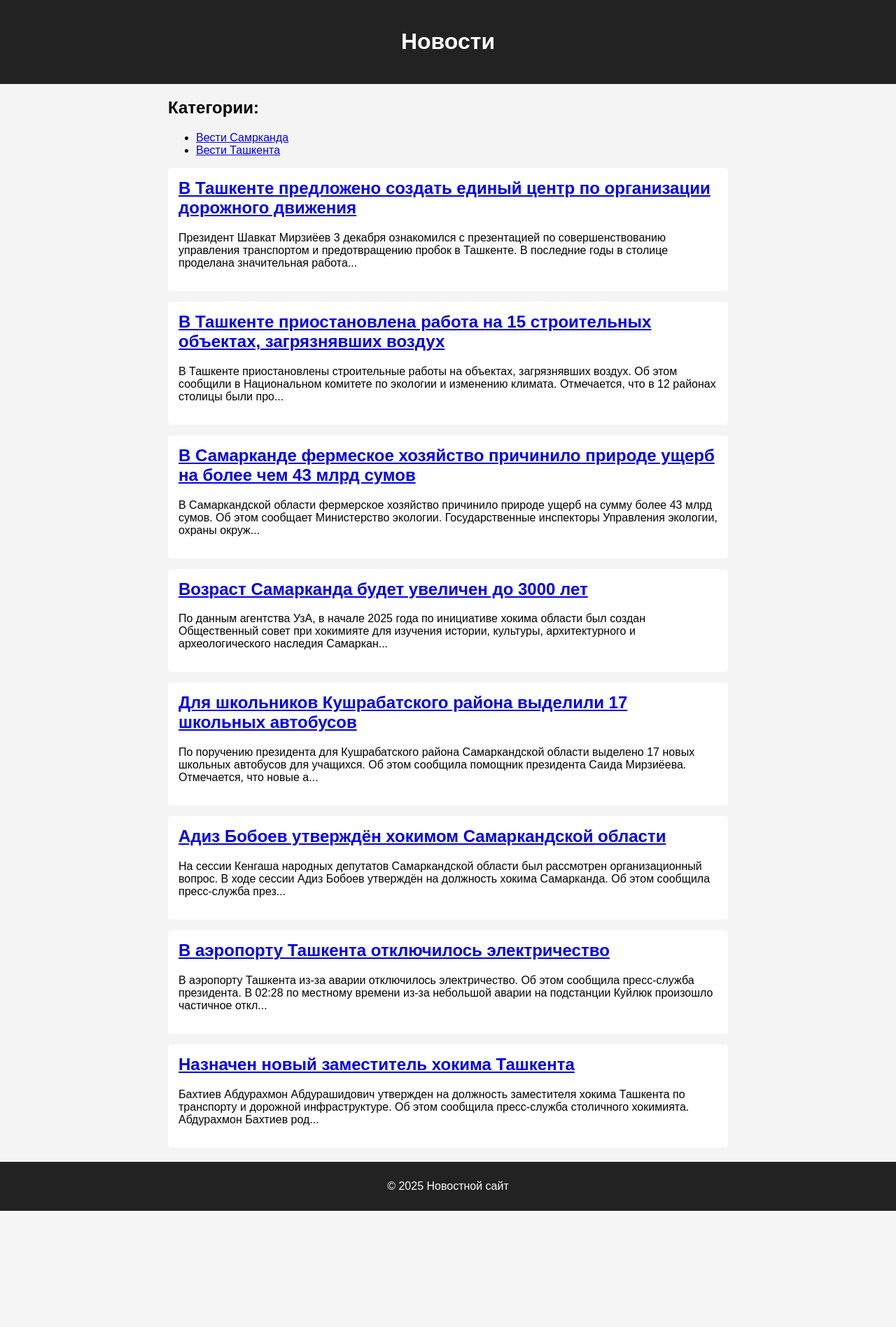
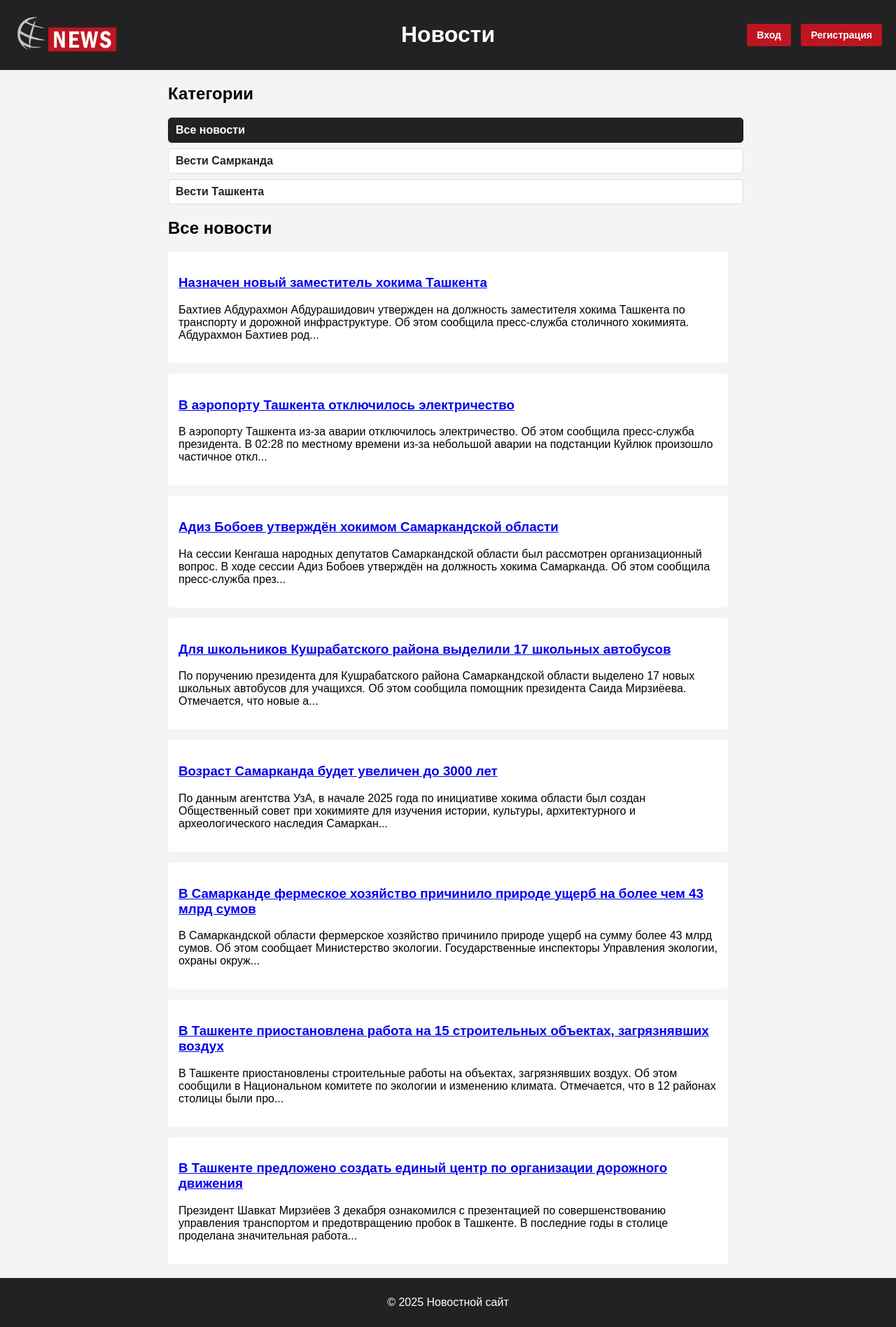
Before and after one commit to ramazonmurodov/news_project, a Django app: page / in a window 1280 px wide. Shown: the whole page at 70% size. Before the commit the page ends 1730 px from the top, so only its background shows below. Run offline with Django 5.2, Linux system fonts and the light colour scheme; data comes from the database, SQL or seed files in the repository; both versions use the stored data as it was after the commit.

Commit message:
Добавил новые шаблоны, стили и авторизацию

```diff
--- a/index/static/style.css
+++ b/index/static/style.css
@@ -6,12 +6,46 @@ body {
 }
 
 header {
+    display: flex;
+    align-items: center;
+    justify-content: space-between;
+    padding: 10px 20px;
     background-color: #222;
     color: white;
-    padding: 20px;
+}
+
+header .header-left {
+    flex: 1;
+}
+
+header .header-center {
+    flex: 1;
     text-align: center;
 }
+header .header-center a{
+    text-decoration: none ;
+    color: white;
+}
 
+
+header .header-right {
+    flex: 1;
+    text-align: right;
+}
+
+header .header-right a {
+    margin-left: 15px;
+    text-decoration: none;
+    color: white;
+    font-weight: bold;
+}
+
+
+.logo{
+    width:150px;
+    height:auto;
+
+}
 main {
     max-width: 800px;
     margin: 20px auto;
@@ -28,9 +62,88 @@ main {
     margin-top: 0;
 }
 
+header .header-right a,
+header .header-right .logout-button {
+    background-color: #bd1621;
+    color: white;
+    padding: 8px 14px;
+    border-radius: 3px;
+    text-decoration: none;
+    border: none;
+    font-size: 14px;
+    cursor: pointer;
+    transition: background-color 0.2s ease;
+    margin-left: 10px;
+}
+
+header .header-right .logout-button {
+    background-color: #e74c3c;
+}
+
+header .header-right a:hover,
+header .header-right .logout-button:hover {
+    background-color: #d9534f;
+}
+
+.categories ul {
+    list-style-type: none;
+    padding: 0;
+}
+
+.categories p {
+    margin: 0 0 8px 0;
+}
+
+.categories a {
+    display: inline-block;
+    width: 100%;
+    padding: 8px 10px;
+    text-decoration: none;
+    background-color: #fff;
+    color: #222;
+    border-radius: 5px;
+    font-weight: bold;
+    border: 1px solid #ddd;
+    transition: 0.2s ease;
+}
+
+
+.categories a.active {
+    background-color: #222;
+    color: #fff;
+    border-color: #222;
+}
+
+
+.categories a:hover {
+    background-color: #222;
+    color: #fff;
+    border-color: #444;
+    cursor: pointer;
+}
+
+
 footer {
     text-align: center;
     padding: 10px;
     background-color: #222;
     color: white;
 }
+
+
+a.back-home {
+    display: inline-block;
+    text-decoration: none;
+    color: white;
+    background-color: #bd1621;
+    padding: 8px 12px;
+    border-radius: 5px;
+    font-weight: bold;
+    transition: background-color 0.2s ease;
+}
+
+a.back-home:hover {
+    background-color: #fff;
+    color:black;
+    cursor: pointer;
+}
--- a/index/templates/home.html
+++ b/index/templates/home.html
@@ -9,43 +9,77 @@
 <body>
 
 <header>
-    <h1>Новости</h1>
+    <div class="header-left">
+        <a href="{% url 'home' %}">
+            <img src="{% static 'img/logo-news.png' %}" alt="Логотип" class="logo">
+        </a>
+    </div>
+
+    <div class="header-center">
+            <a href="{% url 'home'%}"><h1>Новости</h1></a>
+    </div>
+
+    <div class="header-right">
+        {% if user.is_authenticated %}
+        Привет, {{ user.username }} |
+        <form method="post" action="{% url 'logout' %}" style="display:inline;">
+            {% csrf_token %}
+            <button type="submit" class="logout-button">Выйти</button>
+        </form>
+        {% else %}
+        <a href="{% url 'login' %}">Вход</a>
+        <a href="{% url 'register' %}">Регистрация</a>
+        {% endif %}
+
+    </div>
 </header>
 
-<main>
-    <!-- КАТЕГОРИИ -->
-    {% if categories %}
-        <section class="categories">
-            <h2>Категории:</h2>
+
+<main class="container">
+
+
+    <aside class="categories">
+        <h2>Категории</h2>
         <ul>
+            <p>
+                <a href="{% url 'home' %}"
+                   class="{% if not current_category %}active{% endif %}">
+                    Все новости
+                </a>
+            </p>
+
             {% for cat in categories %}
-                    <li>
-                        <a href="{% url 'category_page' cat.id %}">
+            <p>
+                <a href="{% url 'category_page' cat.id %}"
+                   class="{% if current_category and current_category.id == cat.id %}active{% endif %}">
                     {{ cat.category_name }}
                 </a>
-                    </li>
+            </p>
             {% endfor %}
         </ul>
-        </section>
+    </aside>
+
+    <section class="news">
+        {% if current_category %}
+        <h2>Новости: {{ current_category.category_name }}</h2>
         {% else %}
-        <p>Категорий пока нет.</p>
+        <h2>Все новости</h2>
         {% endif %}
 
-    <!-- НОВОСТИ -->
         {% if news %}
         {% for item in news %}
         <article class="news-card">
-                <h2>
-                    <a href="{% url 'news_page' item.id %}">
-                        {{ item.title }}
-                    </a>
-                </h2>
+            <h3>
+                <a href="{% url 'news_page' item.id %}">{{ item.title }}</a>
+            </h3>
             <p>{{ item.content|slice:":200" }}...</p>
         </article>
         {% endfor %}
         {% else %}
         <p>Новостей пока нет.</p>
         {% endif %}
+    </section>
+
 </main>
 
 <footer>
--- a/index/urls.py
+++ b/index/urls.py
@@ -2,7 +2,8 @@ from django.urls import path
 from . import views
 
 urlpatterns = [
-    path('', views.home_page, name='home'),  # главная страница
+    path('', views.home_page, name='home'),
     path('category/<int:pk>/', views.category_page, name='category_page'),
     path('news/<int:pk>/', views.news_page, name='news_page'),
+    path('register/', views.register, name='register')
 ]
--- a/index/views.py
+++ b/index/views.py
@@ -1,39 +1,50 @@
-from django.shortcuts import render
+from django.shortcuts import render, get_object_or_404
 from .models import NewsCategory, News
+from django.contrib.auth.forms import UserCreationForm
 
 
-# Create your views here.
 # Главная страница
 def home_page(request):
-    # Достаем данные из БД
-
     categories = NewsCategory.objects.all()
-    news = News.objects.all()
-    # Передаем данные из фронт
+    news = News.objects.all().order_by('-added_date')
     context = {
         'categories': categories,
         'news': news,
+        'current_category': None,  #
     }
     return render(request, 'home.html', context)
 
 
-# Страница с категорией
+# Страница категории
 def category_page(request, pk):
-    # Достаем данные из БД
-    category = NewsCategory.objects.get(id=pk)
-    news = News.objects.filter(category=category)
-    # Предаем данные из фронт
+    categories = NewsCategory.objects.all()
+    category = get_object_or_404(NewsCategory, id=pk)
+    news = News.objects.filter(category=category).order_by('-added_date')
     context = {
-        'category': category,
+        'categories': categories,
         'news': news,
+        'current_category': category,
     }
-    return render(request, 'category.html', context)
+    return render(request, 'home.html', context)
 
 
-# страница с вестями
+# Страница отдельной новости
 def news_page(request, pk):
-    # Достаем данные из БД
-    news_item = News.objects.get(id=pk)
-    # Передаем данные из фронт
+    news_item = get_object_or_404(News, id=pk)
     context = {'news_item': news_item}
     return render(request, 'news.html', context)
+
+
+# Функция для регистрации пользователя
+def register(request):
+    from django.contrib.auth.forms import UserCreationForm
+    from django.shortcuts import render, redirect
+
+    if request.method == 'POST':
+        form = UserCreationForm(request.POST)
+        if form.is_valid():
+            form.save()
+            return redirect('login')
+    else:
+        form = UserCreationForm()
+    return render(request, 'registration/register.html', {'form': form})
--- a/u_news/urls.py
+++ b/u_news/urls.py
@@ -19,5 +19,6 @@ from django.urls import path, include
 
 urlpatterns = [
     path('admin/', admin.site.urls),
+    path('accounts/', include('django.contrib.auth.urls')),
     path('', include('index.urls'))
 ]
```
Also changed, not shown: index/templates/news.html (+20 -2 lines), index/templates/registration/login.html (added, +15 -0 lines), index/templates/registration/register.html (added, +15 -0 lines), u_news/settings.py (+4 -10 lines), db.sqlite3, index/static/img/logo-news.png (added). Lines whose indentation alone changed are shown as unchanged.
